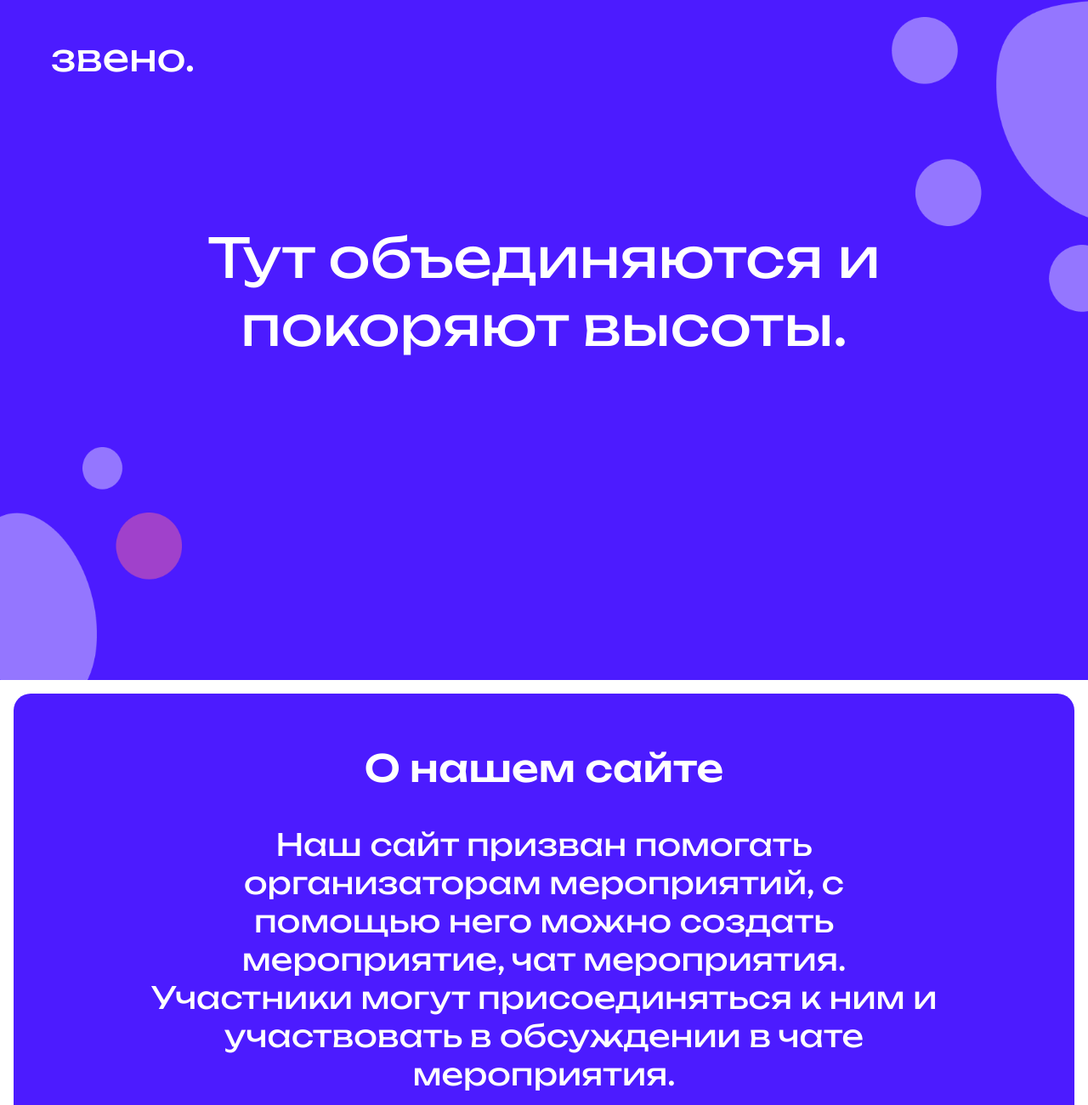
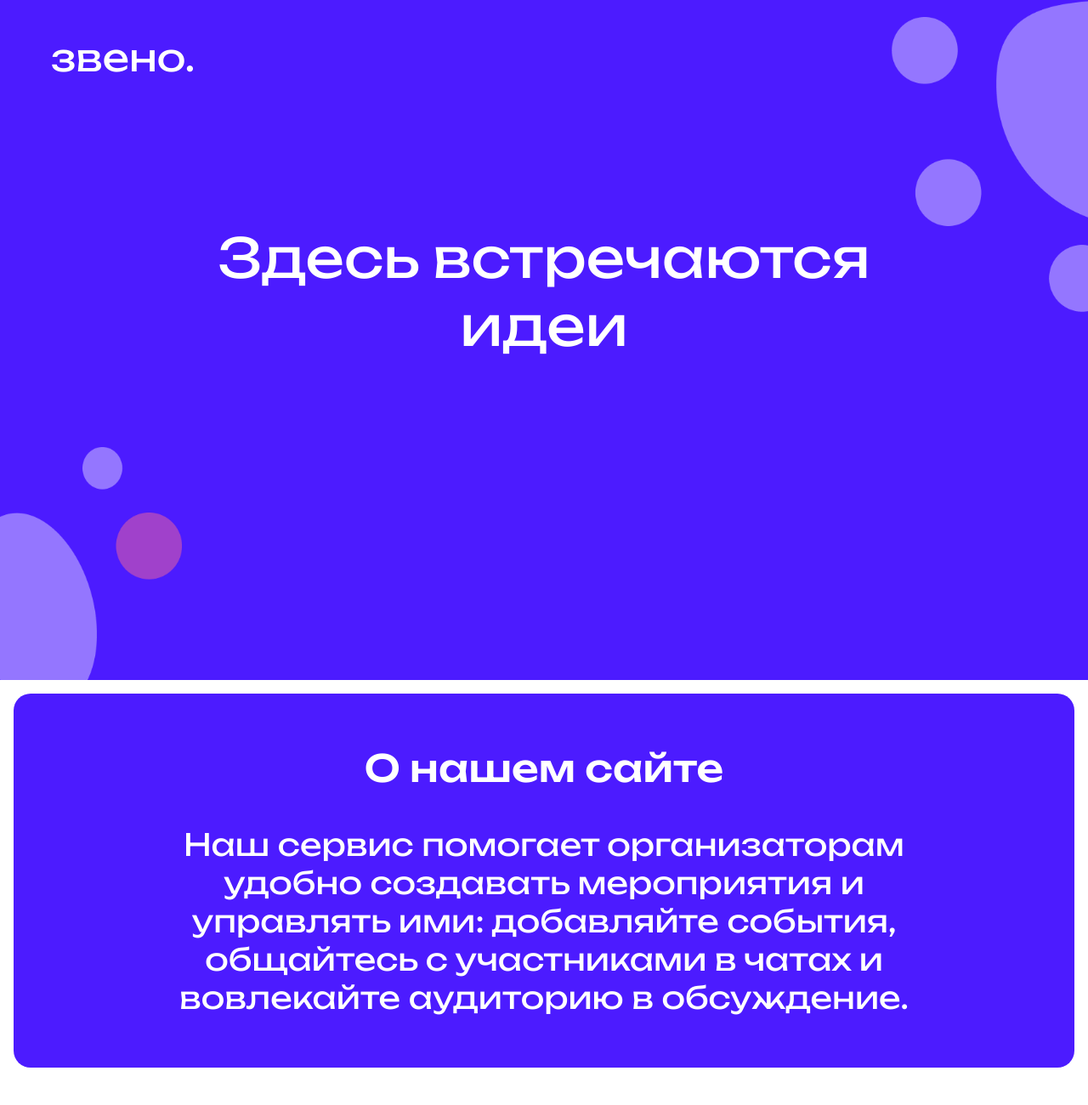
Before and after one commit to nilobodin/zveno., a plain HTML site: page index.html in a window 1280 px wide. Shown: the top 1300 px of the page at 85% size. Drawn offline with Linux system fonts and the light colour scheme.

Commit message:
change index text

```diff
--- a/index.html
+++ b/index.html
@@ -16,8 +16,7 @@
             <p class="hero-logo">звено.</p>
         </header>
         <p class="hero-text">
-            Тут объединяются и
-            покоряют высоты.
+            Здесь встречаются идеи
         </p>
     </div>
     <main class="main-index">
@@ -28,8 +27,8 @@
                     О нашем сайте
                 </h1>
                 <p class="about-us__text">
-                    Наш сайт призван помогать организаторам мероприятий, с помощью него можно создать мероприятие, чат
-                    мероприятия. Участники могут присоединяться к ним и участвовать в обсуждении в чате мероприятия.
+                    Наш сервис помогает организаторам удобно создавать мероприятия и управлять ими: добавляйте события,
+                    общайтесь с участниками в чатах и вовлекайте аудиторию в обсуждение.
                 </p>
             </div>
         </div>
@@ -40,7 +39,8 @@
             </h1>
             <div class="try-block__btns">
                 <a href="app/pages/auth.html" class="btn-link-main"><button class="btn main-btn">Войти</button></a>
-                <a href="app/pages/role.html" class="btn-link-main"><button class="btn main-btn">Зарегистрироваться</button></a>
+                <a href="app/pages/role.html" class="btn-link-main"><button
+                        class="btn main-btn">Зарегистрироваться</button></a>
             </div>
         </div>
     </main>
```
